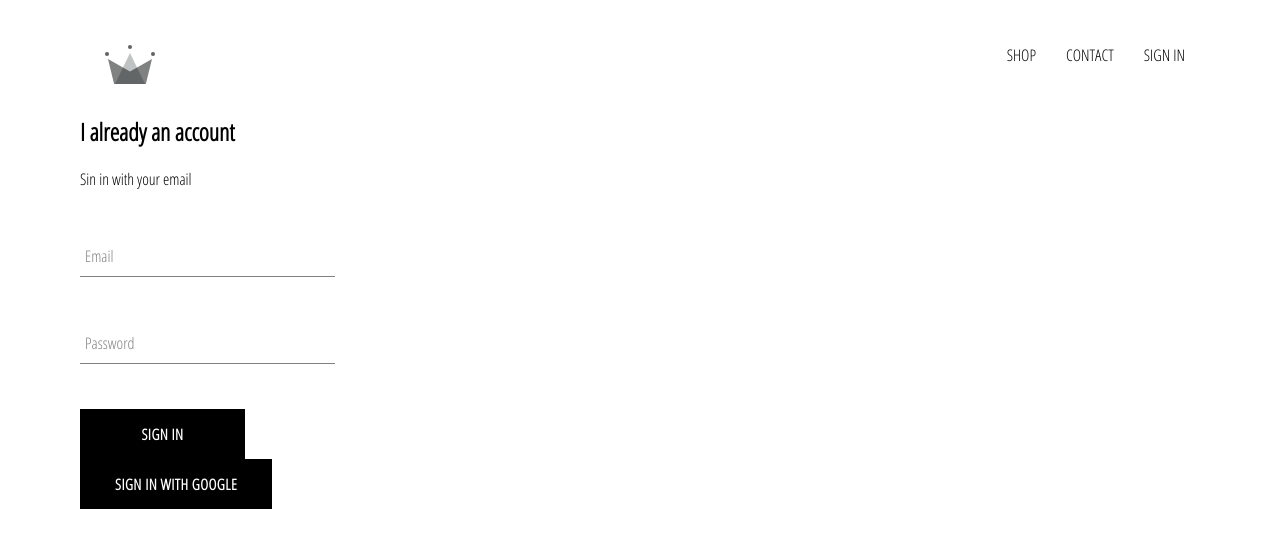
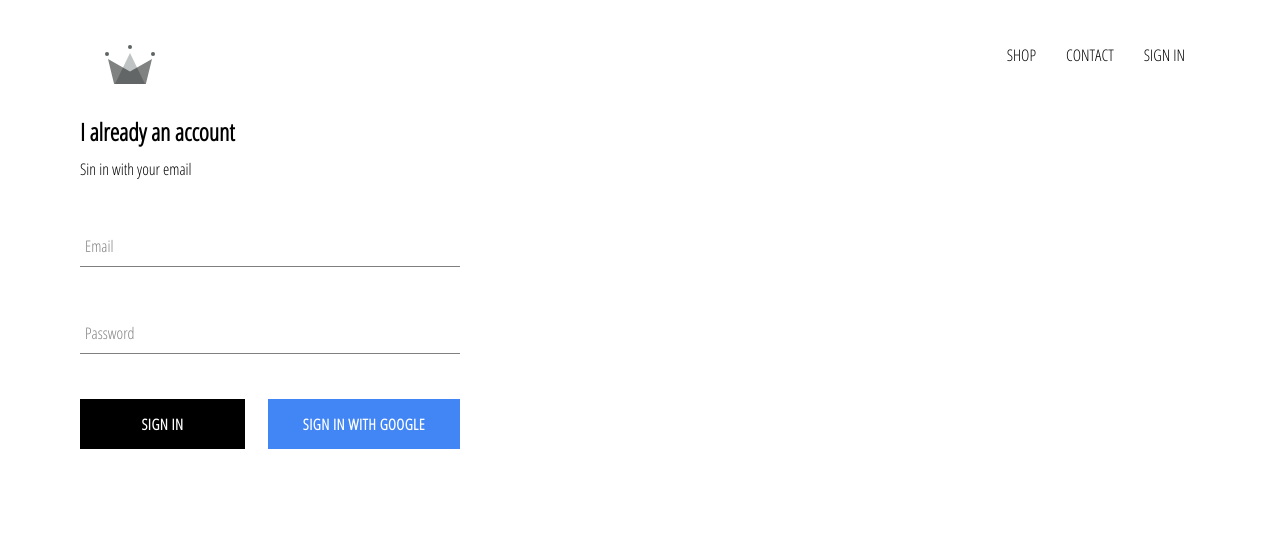
Before and after one commit to nicoWeb31/react-shop, a React (Create React App) app: page /signin in a window 1280 px wide. Shown: the top 548 px of the page. Built offline with nearby package versions, Linux system fonts and the light colour scheme; no server answers.

Commit message:
signin with google ok

```diff
--- a/src/App.css
+++ b/src/App.css
@@ -7,3 +7,7 @@ a {
     text-decoration: none;
     color: black;
 }
+
+*{
+    box-sizing: border-box;
+}
--- a/src/component/form/ButtonCustom.component.jsx
+++ b/src/component/form/ButtonCustom.component.jsx
@@ -3,9 +3,9 @@ import React from 'react';
 import "./button.style.scss";
 
 
-const ButtonCustom = ({children, ...othersProps}) => {
+const ButtonCustom = ({children,isGoogle, ...othersProps}) => {
     return (
-        <button className="_custom-button" {...othersProps}>
+        <button className={(isGoogle ? "_google-sign-in " : "") + "_custom-button"} {...othersProps}>
             {children}
         </button>
     );
--- a/src/component/form/button.style.scss
+++ b/src/component/form/button.style.scss
@@ -19,4 +19,16 @@
     color: black;
     border: 1px solid black;
   }
+
+  &._google-sign-in {
+    background-color: #4285f4;
+    color: white;
+
+    &:hover {
+      background-color: #357ae8;
+      border: none;
     }
+
+  }
+
+}
--- a/src/component/sign-in/SignIn.component.jsx
+++ b/src/component/sign-in/SignIn.component.jsx
@@ -4,7 +4,7 @@ import Field from "../form/Field.componenet";
 import "./SignIn.style.scss";
 import ButtonCustom from "../form/ButtonCustom.component";
 
-import {singinWhitgoogle} from "../../firebase/firebase.utils"
+import { singinWhitgoogle } from "../../firebase/firebase.utils"
 
 
 const SignIn = (props) => {
@@ -27,7 +27,7 @@ const SignIn = (props) => {
 
     const handleSubmit = e => {
         e.preventDefault();
-        setCredentials({email:"",password:""})
+        setCredentials({ email: "", password: "" })
 
 
     }
@@ -35,7 +35,7 @@ const SignIn = (props) => {
 
     return (
         <div className="_sign-in">
-            <h2 className="">I already an account</h2>
+            <h2 className="_title">I already an account</h2>
             <span>Sin in with your email</span>
 
             <form onSubmit={handleSubmit}>
@@ -59,8 +59,13 @@ const SignIn = (props) => {
                     type="Password"
                 />
 
+                <div className="_buttons">
+
                     <ButtonCustom type="submit">Sign In</ButtonCustom>
-                <ButtonCustom onClick={singinWhitgoogle} >Sign In with Google</ButtonCustom>
+                    <ButtonCustom onClick={singinWhitgoogle} isGoogle >Sign In with Google</ButtonCustom>
+
+                </div>
+
 
 
             </form>
--- a/src/component/sign-in/SignIn.style.scss
+++ b/src/component/sign-in/SignIn.style.scss
@@ -1,3 +1,12 @@
 ._sign-in{
-    width: 30vh;
+    width: 380px;
+
+    ._title{
+        margin: 10px 0;
+    }
+
+    ._buttons{
+        display: flex;
+        justify-content: space-between;
+    }
 }
```
Lines whose indentation alone changed are shown as unchanged.
